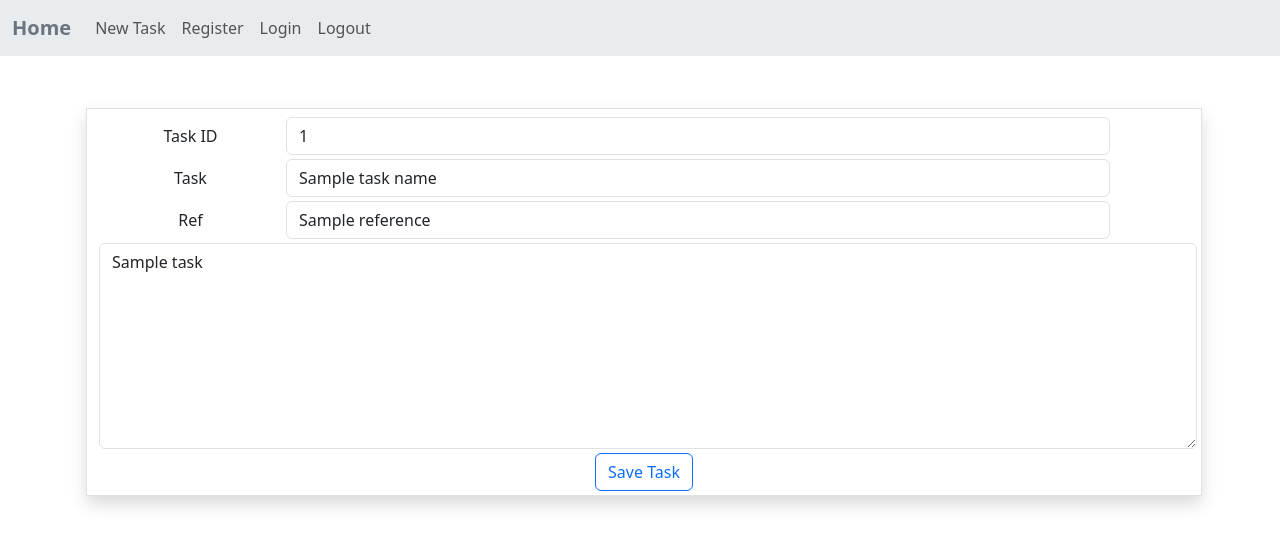
After one commit to Waffleywaffers/warehousetodo, a Flask app: template templates/edittask.html in a window 1280 px wide. The commit adds this page. Shown: the top 547 px of the page. Run offline with Flask 3, Linux system fonts and the light colour scheme; the template is opened without the code that fills it: most values are stand-ins (such as "Sample title", 1, 10 or a date in 2020); some libraries are stand-ins or nearby versions.

Commit message:
Added edit to dashboard tasks

```diff
--- a/app.py
+++ b/app.py
@@ -72,7 +72,6 @@ def newtask():
         task = request.form.get("task")
         now = datetime.now()
         datetime_string = now.strftime("%Y-%d-%m %H:%M:%S")
-        print(task)
 
         db.execute(
             "INSERT INTO tasks (user_id, task_name, reference, task, datetime) VALUES(?, ?, ?, ?, ?)",
@@ -86,3 +85,45 @@ def newtask():
         return redirect("/")
     else:
         return render_template("newtask.html")
+
+@app.route("/edittask", methods=["GET", "POST"])
+@login_required
+def edittask():
+    if request.method == "POST":
+        task_id = request.form.get("task_id")
+        user_id = session["user_id"]
+        now = datetime.now()
+        datetime_string = now.strftime("%Y-%d-%m %H:%M:%S")
+        task_dict = {
+                    "task_name": request.form.get("task_name"),
+                    "reference": request.form.get("reference"),
+                    "task": request.form.get("task")
+                    }
+
+        edittask_row = db.execute(
+            "SELECT task_name, reference, task FROM tasks WHERE task_id = ?", task_id
+        )
+
+        edittask_dict = edittask_row[0]
+
+        for i in task_dict:
+            if task_dict.get(i) != edittask_dict.get(i):
+                db.execute(
+                    "UPDATE tasks SET ? = ? WHERE task_id = ?", i, task_dict.get(i), task_id
+                )
+        db.execute(
+            "UPDATE tasks SET datetime = ? WHERE task_id = ?", datetime_string, task_id
+        )
+
+        return redirect("/")
+
+    else:
+        task_id = request.args.get("task_id")
+        task_row = db.execute(
+            "SELECT * FROM tasks WHERE task_id = ?", task_id
+        )
+        task_name = task_row[0]["task_name"]
+        reference = task_row[0]["reference"]
+        task = task_row[0]["task"]
+        task_id = task_row[0]["task_id"]
+        return render_template("edittask.html", task_name=task_name, reference=reference, task=task, task_id=task_id)
--- /dev/null
+++ b/templates/edittask.html
@@ -0,0 +1,37 @@
+{% extends "layout.html" %}
+
+{% block title %}
+    Edit Task
+{% endblock %}
+
+{% block main %}
+<form action="/edittask" method="post">
+    <div class="container m-1 p-1 border shadow">
+        <div class="input-group m-1 px-1">
+            <label for="task_id" class="col-2 col-form-label">Task ID</label>
+            <div class="col-9 mx-1">
+            <input type="text" class="form-control" id="task_id" name="task_id" value="{{ task_id }}" readonly="readonly">
+            </div>
+        </div>
+        <div class="input-group m-1 px-1">
+            <label for="task_name" class="col-2 col-form-label">Task</label>
+            <div class="col-9 mx-1">
+            <input type="text" class="form-control" id="task_name" name="task_name" value="{{ task_name }}">
+            </div>
+        </div>
+        <div class="input-group m-1 px-1">
+            <label for="reference" class="col-2 col-form-label">Ref</label>
+            <div class="col-9 mx-1">
+            <input type="text" class="form-control" name="reference" value="{{ reference }}">
+            </div>
+        </div>
+        <div class="input-group m-1 px-1">
+            <textarea class="form-control" name="task" rows="8">{{ task }}</textarea>
+        </div>
+        <div>
+            <button class="btn btn-outline-primary" type="submit">Save Task</button>
+        </div>
+    </div>
+</form>
+
+{% endblock %}
--- a/templates/layout.html
+++ b/templates/layout.html
@@ -4,6 +4,7 @@
     <meta charset="UTF-8">
     <meta name="viewport" content="width=device-width, initial-scale=1.0">
     <link href="https://cdn.jsdelivr.net/npm/bootstrap@5.3.1/dist/css/bootstrap.min.css" rel="stylesheet" integrity="sha384-4bw+/aepP/YC94hEpVNVgiZdgIC5+VKNBQNGCHeKRQN+PtmoHDEXuppvnDJzQIu9" crossorigin="anonymous">
+    <link rel="stylesheet" href="https://cdn.jsdelivr.net/npm/bootstrap-icons@1.10.5/font/bootstrap-icons.css">
     <title>{% block title %}{% endblock %}</title>
 </head>
 <body>
```
Also changed, not shown: templates/base.html (+14 -2 lines), whtd.db.
